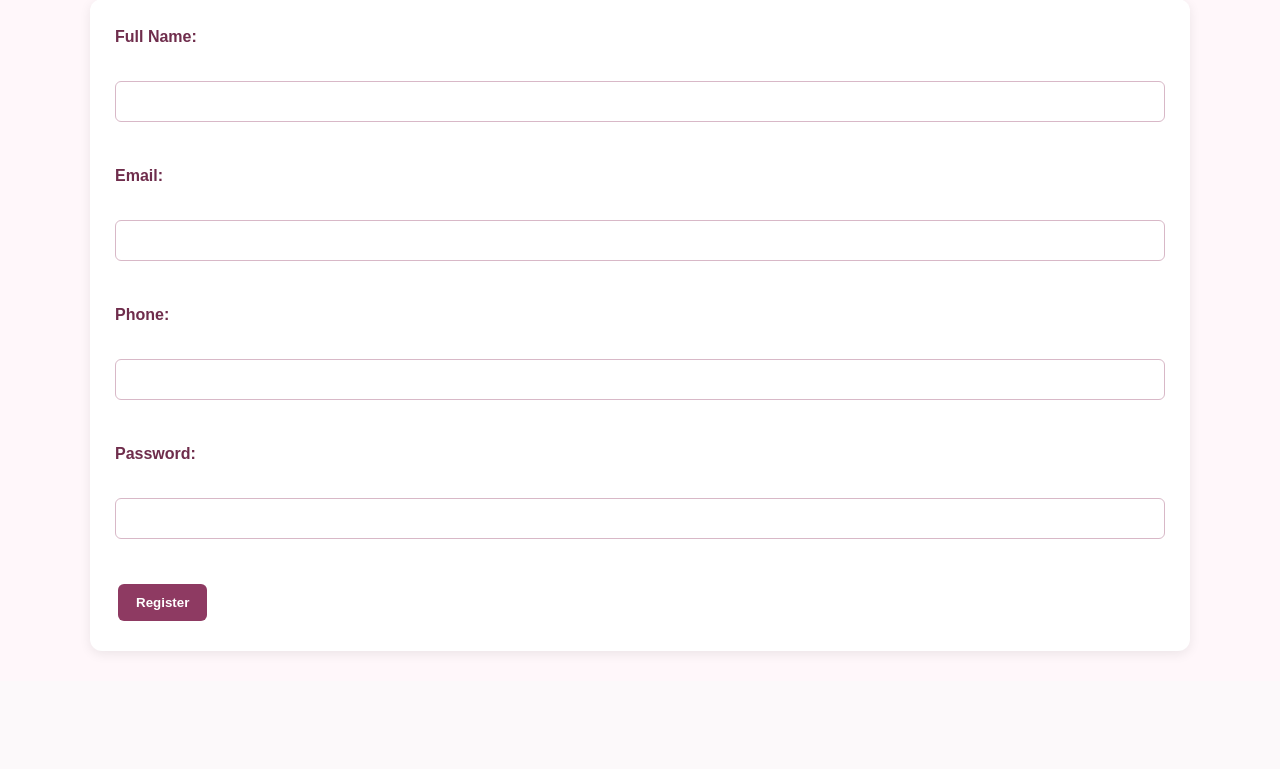
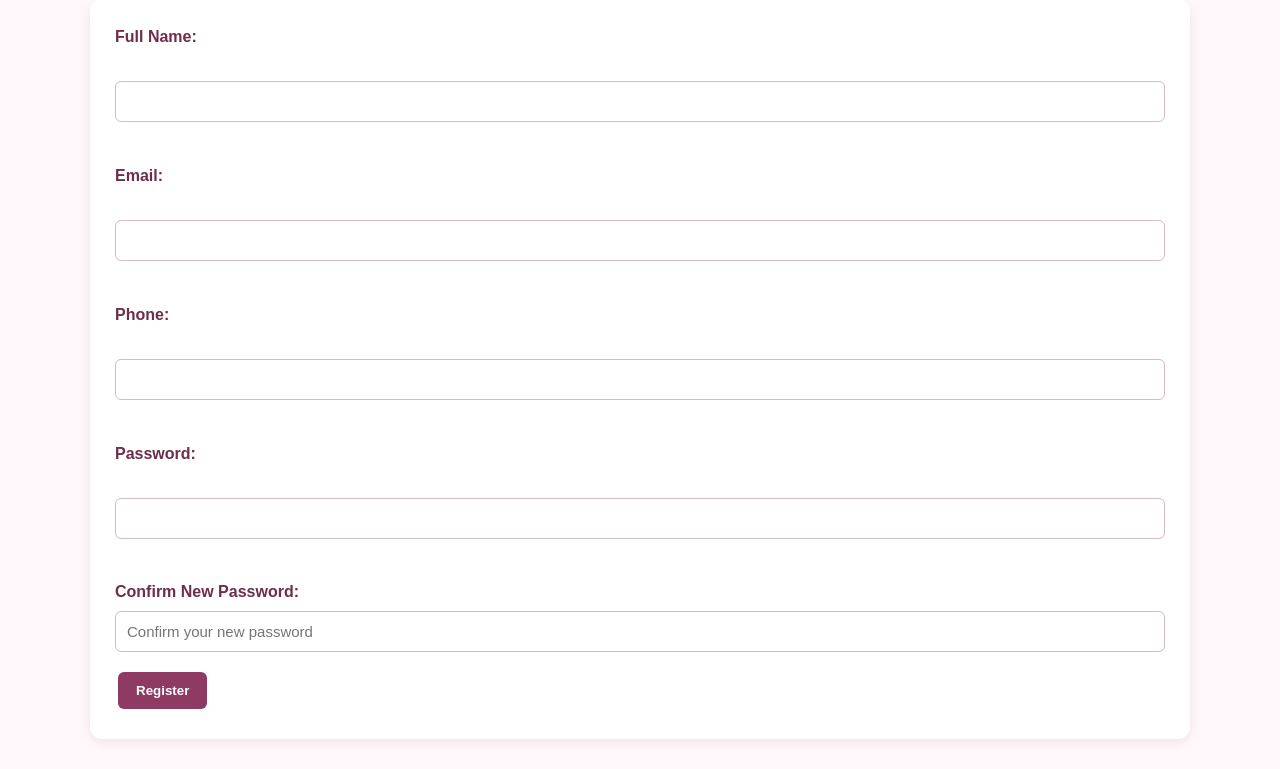
Before and after one commit to Thuto-Tlhabane/GlowWell-Beauty-Clinic-System, a PHP site: page /register.php in a window 1280 px wide. Shown: the part 152-921 px from the top of the page. Before the commit the page ends 805 px from the top, so only its background shows below. Run offline with PHP 8.4, Linux system fonts and the light colour scheme.

Commit message:
Update register.php

```diff
--- a/register.php
+++ b/register.php
@@ -28,7 +28,7 @@ if (
         $message = "Please complete all fields.";
     } elseif (!filter_var($email, FILTER_VALIDATE_EMAIL)) {
         $message = "Please enter a valid email address.";
-    } elseif (strlen($password) < 6) {
+    } elseif (strlen($password) < 8) {
         $message = "Password must be at least 6 characters.";
     } else {
 
@@ -112,6 +112,13 @@ if (
     <input type="password" name="password" required>
     <br><br>
 
+     <label>Confirm New Password:</label>
+
+<input
+    type="password"
+    name="confirm_password"
+    placeholder="Confirm your new password"
+>
     <button type="submit">Register</button>
 
 </form>
```
